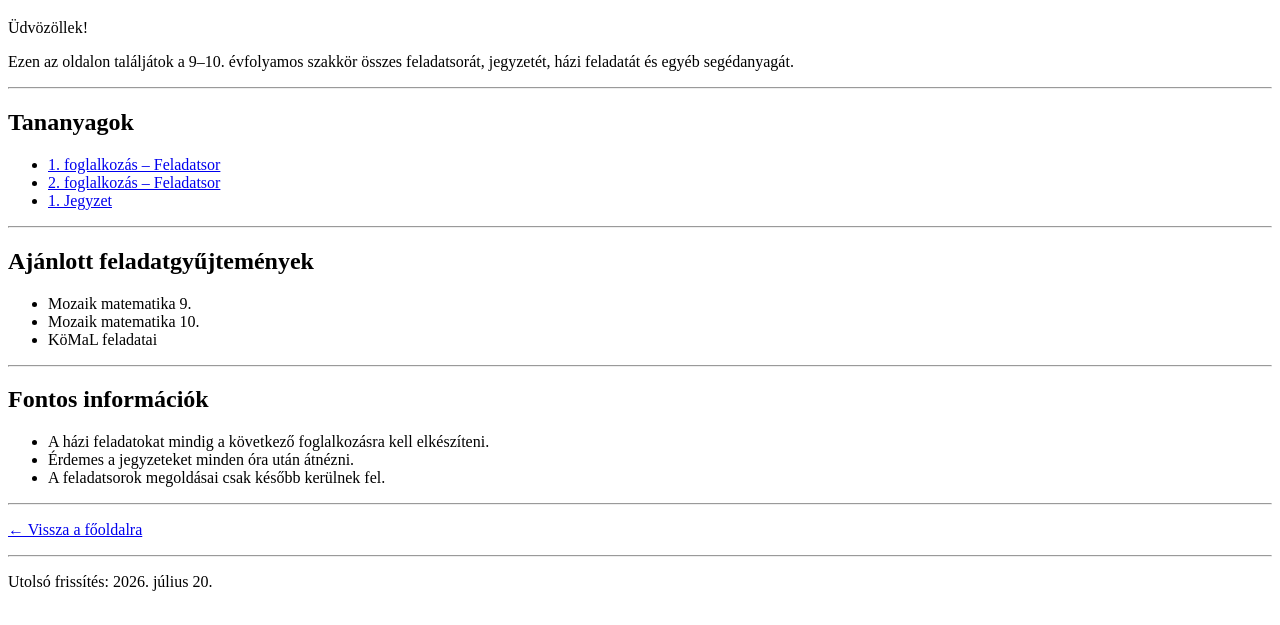
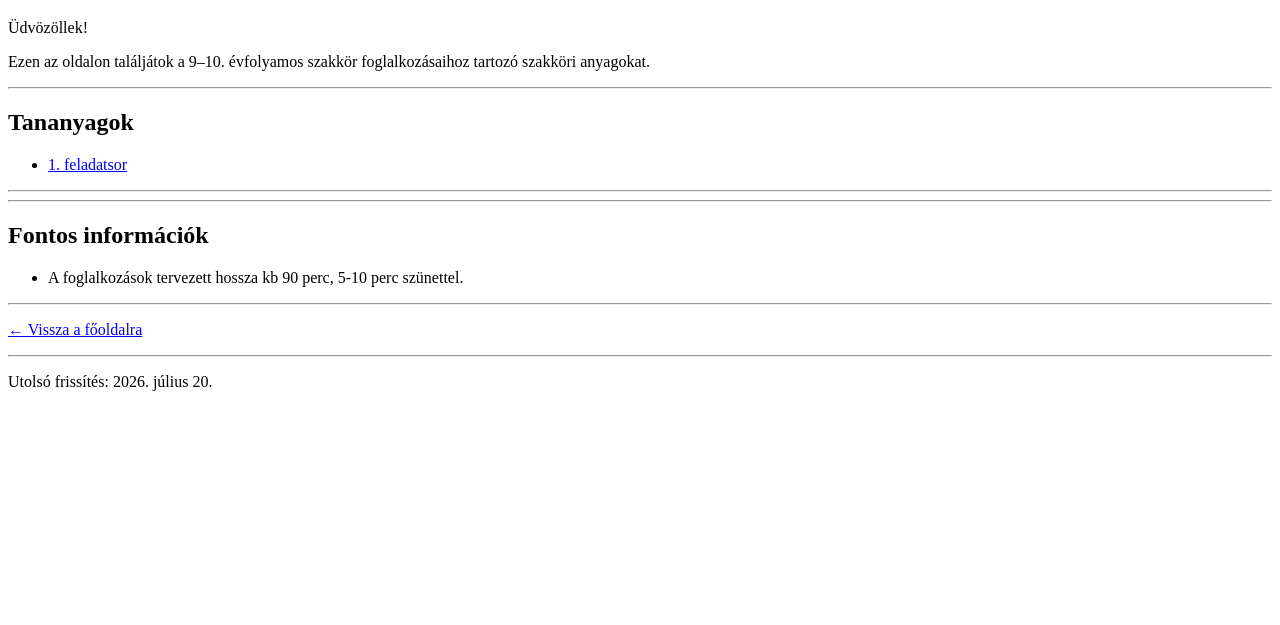
Before and after one commit to gerogergo/szakkor, a plain HTML site: page 9-10.html in a window 1280 px wide. Shown: the part 61-686 px from the top of the page. Drawn offline with Linux system fonts and the light colour scheme.

Commit message:
Update 9-10.html

```diff
--- a/9-10.html
+++ b/9-10.html
@@ -14,8 +14,7 @@
     </p>
 
     <p>
-        Ezen az oldalon találjátok a 9–10. évfolyamos szakkör összes
-        feladatsorát, jegyzetét, házi feladatát és egyéb segédanyagát.
+        Ezen az oldalon találjátok a 9–10. évfolyamos szakkör foglalkozásaihoz tartozó szakköri anyagokat.
     </p>
 
     <hr>
@@ -23,29 +22,19 @@
     <h2>Tananyagok</h2>
 
     <ul>
-        <li><a href="anyagok/9-10/feladatsor1.pdf">1. foglalkozás – Feladatsor</a></li>
-        <li><a href="anyagok/9-10/feladatsor2.pdf">2. foglalkozás – Feladatsor</a></li>
-        <li><a href="anyagok/9-10/jegyzet1.pdf">1. Jegyzet</a></li>
+        <li><a href="anyagok/9-10/feladatsor1.pdf">1. feladatsor</a></li>
+
     </ul>
 
     <hr>
-
-    <h2>Ajánlott feladatgyűjtemények</h2>
-
-    <ul>
-        <li>Mozaik matematika 9.</li>
-        <li>Mozaik matematika 10.</li>
-        <li>KöMaL feladatai</li>
-    </ul>
 
     <hr>
 
     <h2>Fontos információk</h2>
 
     <ul>
-        <li>A házi feladatokat mindig a következő foglalkozásra kell elkészíteni.</li>
-        <li>Érdemes a jegyzeteket minden óra után átnézni.</li>
-        <li>A feladatsorok megoldásai csak később kerülnek fel.</li>
+        <li>A foglalkozások tervezett hossza kb 90 perc, 5-10 perc szünettel.</li>
+
     </ul>
 
     <hr>
```
